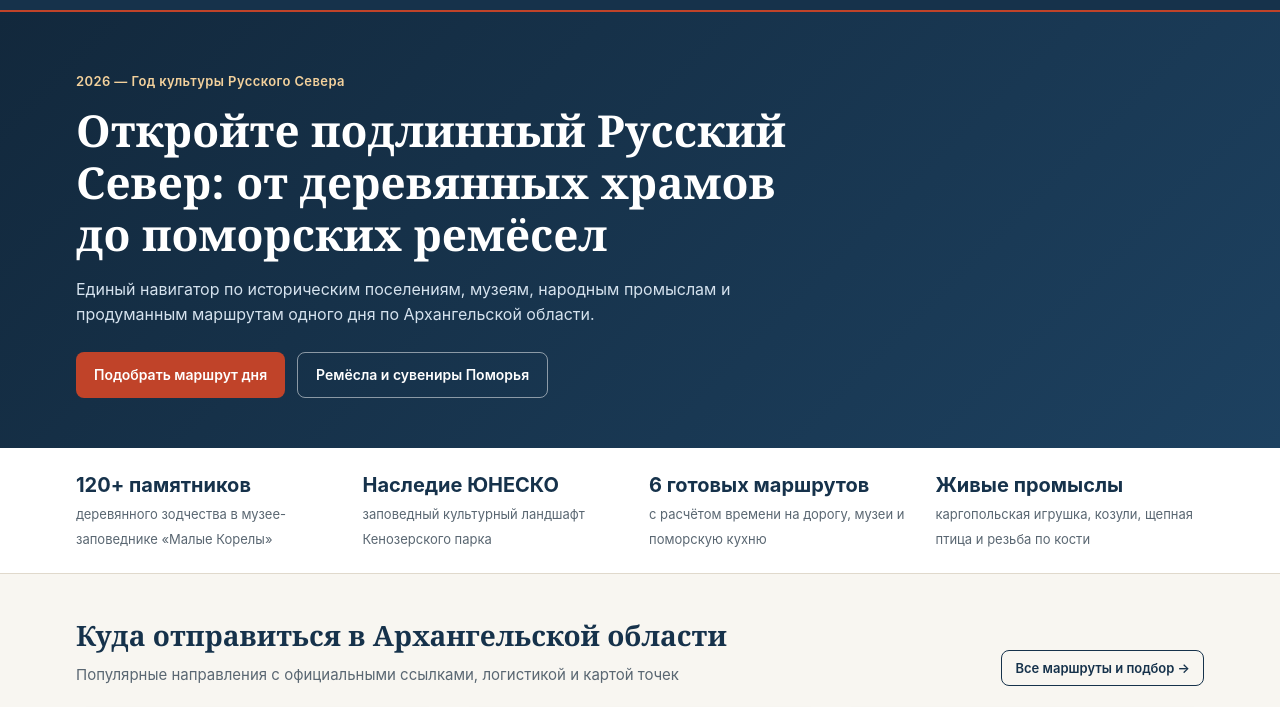
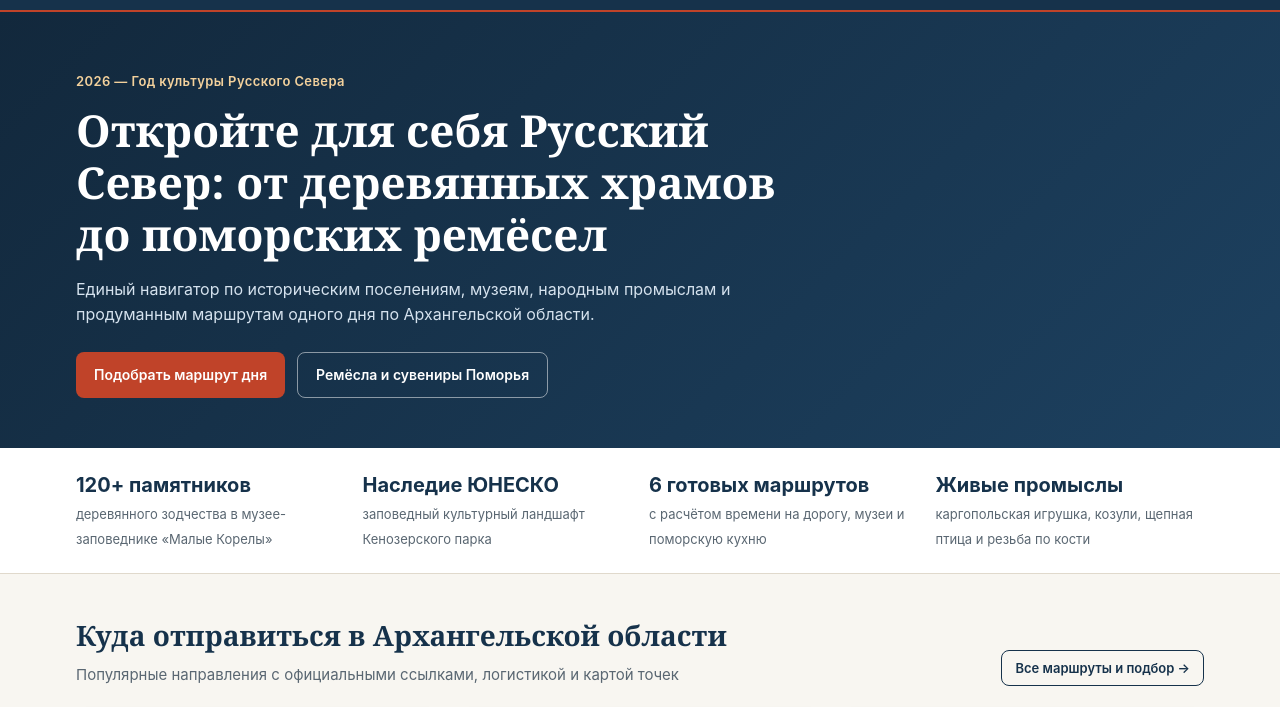
Before and after one commit to Zahvate/digital-pomorye, a plain HTML site: page index.html in a window 1280 px wide. Shown: the part 54-761 px from the top of the page. Drawn offline with Linux system fonts and the light colour scheme.

Commit message:
Add files via upload

```diff
--- a/index.html
+++ b/index.html
@@ -34,7 +34,7 @@
     <div class="container">
       <div class="hero-minimal">
         <span class="hero-eyebrow">2026 — Год культуры Русского Севера</span>
-        <h1>Откройте подлинный Русский Север: от деревянных храмов до поморских ремёсел</h1>
+        <h1>Откройте для себя Русский Север: от деревянных храмов до поморских ремёсел</h1>
         <p>
           Единый навигатор по историческим поселениям, музеям, народным промыслам и продуманным маршрутам одного дня по Архангельской области.
         </p>
```
